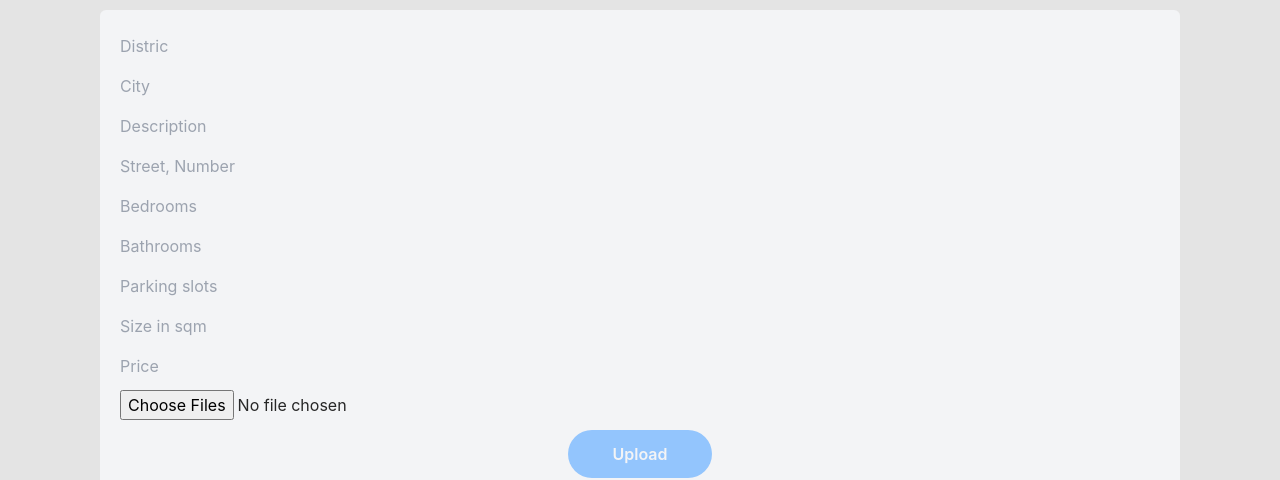
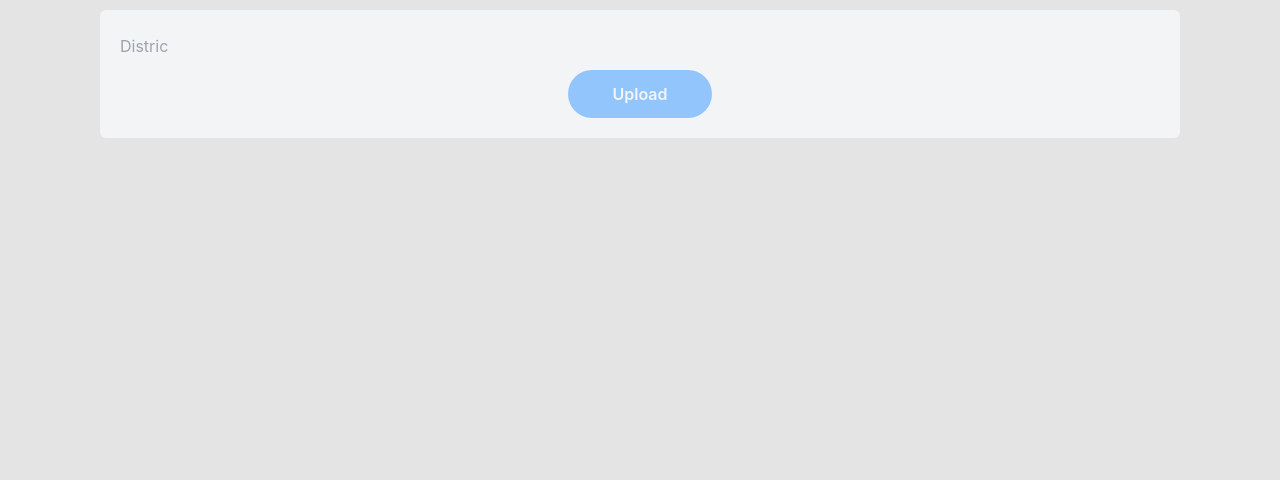
Before and after one commit to fabianofrank/realstate-ui, a React (Create React App) app: page /create in a window 1280 px wide. Shown: the part 148-628 px from the top of the page. Built offline with nearby package versions, Linux system fonts and the light colour scheme; what tw-elements would draw is missing.

Commit message:
Rollback to previous working form

```diff
--- a/src/components/PropertyCreate.js
+++ b/src/components/PropertyCreate.js
@@ -32,15 +32,6 @@ export default function PropertyCreate() {
     <div className="flex justify-center">
       <form className="bg-gray-100 m-5 rounded-md flex flex-col space-y-2 p-5 w-[1080px]" onSubmit={(e) => handleSubmit(e)}>
         <input className="bg-gray-100 h-8" type="text" name="name" id="name" placeholder="Distric" />
-        <input className="bg-gray-100 h-8" type="text" name="city" id="city" placeholder="City" />
-        <input className="bg-gray-100 h-8" type="text" name="description" id="description" placeholder="Description" />
-        <input className="bg-gray-100 h-8" type="text" name="address" id="address" placeholder="Street, Number" />
-        <input className="bg-gray-100 h-8" type="number" name="bed" id="bed" placeholder="Bedrooms" />
-        <input className="bg-gray-100 h-8" type="number" name="bath" id="bath" placeholder="Bathrooms" />
-        <input className="bg-gray-100 h-8" type="number" name="parking" id="parking" placeholder="Parking slots" />
-        <input className="bg-gray-100 h-8" type="number" step="0.1" name="size" id="size" placeholder="Size in sqm" />
-        <input className="bg-gray-100 h-8" type="number" step="0.1" name="price" id="price" placeholder="Price" />
-        <input className="bg-gray-100 h-8 " type="file" multiple name="images" id="images" />
         <button className="self-center p-3 bg-blue-300 text-gray-100 font-semibold w-36 rounded-full m-5" type="submit">Upload</button>
       </form>
     </div>
```
